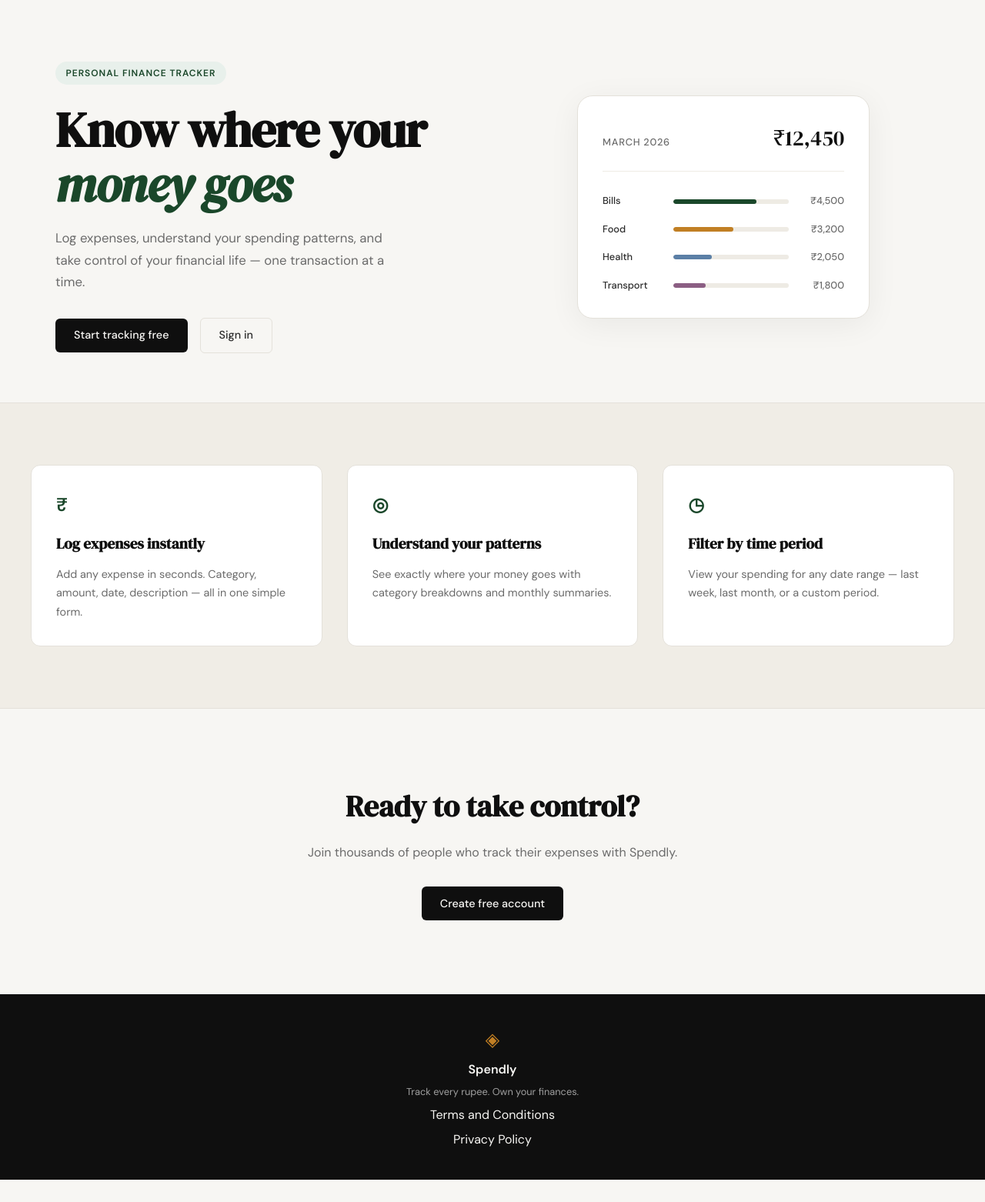
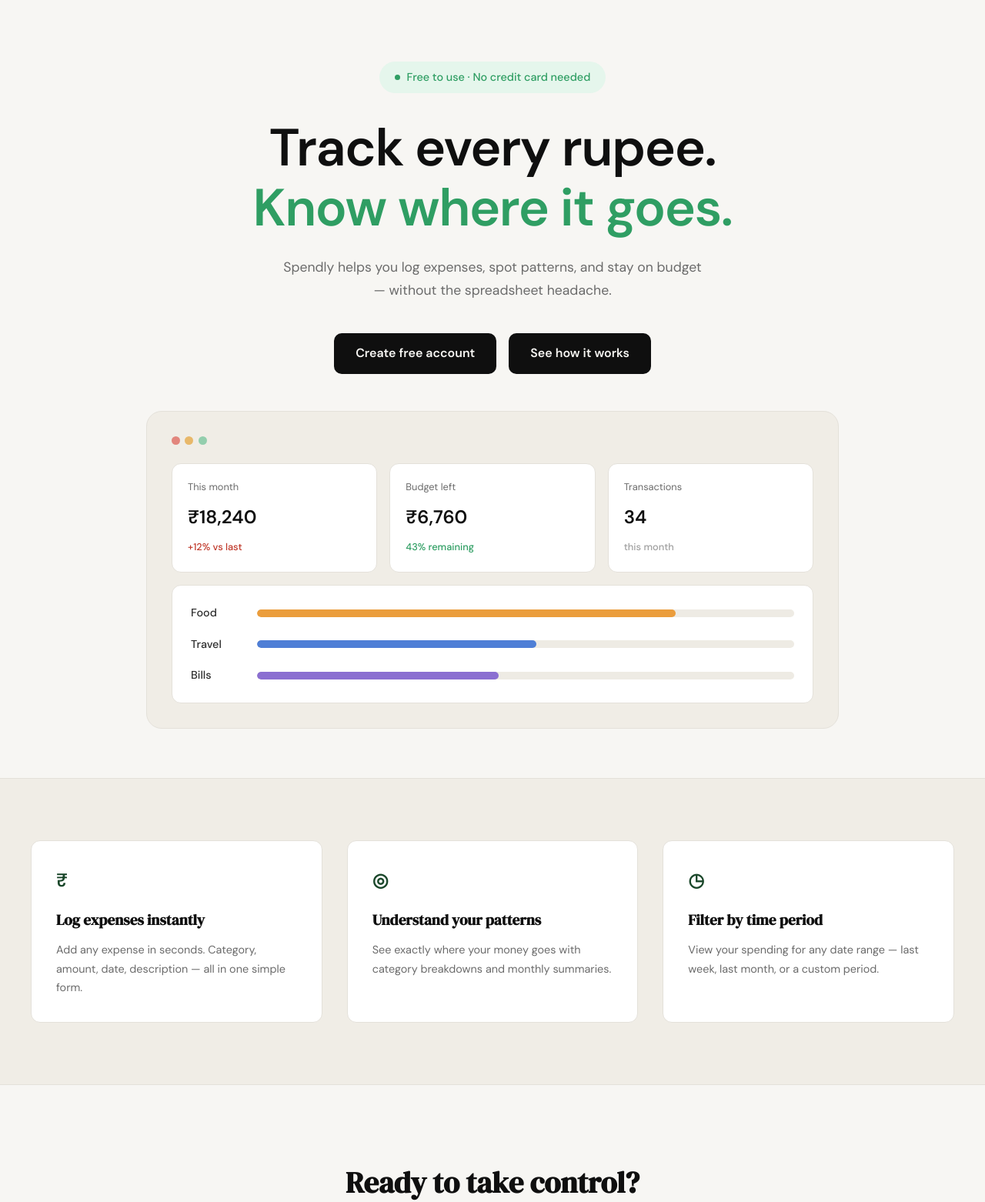
Before and after one commit to Divyansh-Sahu04/Track_my_each_expense, a Flask app: page / in a window 1280 px wide. Shown: the part 61-1623 px from the top of the page at 77% size. Before the commit the page ends 1594 px from the top, so only its background shows below. Run offline with Flask 3, Linux system fonts and the light colour scheme.

Commit message:
landing: redesign hero section to match mockup

```diff
--- a/static/css/style.css
+++ b/static/css/style.css
@@ -125,54 +125,82 @@ a { color: inherit; text-decoration: none; }
 
 .hero {
     padding: 5rem 2rem 4rem;
-    display: grid;
-    grid-template-columns: 1fr 1fr;
-    gap: 4rem;
-    align-items: center;
     max-width: var(--max-width);
     margin: 0 auto;
+    text-align: center;
+}
+
+.hero-text {
+    max-width: 640px;
+    margin: 0 auto 3rem;
 }
 
 .hero-badge {
+    display: inline-flex;
+    align-items: center;
+    gap: 0.55rem;
+    background: #e5f6ec;
+    color: #2f9e63;
+    font-size: 0.9rem;
+    font-weight: 500;
+    padding: 0.55rem 1.25rem;
+    border-radius: 999px;
+    margin-bottom: 2rem;
+}
+
+.hero-badge-dot {
+    width: 7px;
+    height: 7px;
+    border-radius: 50%;
+    background: #2f9e63;
     display: inline-block;
-    background: var(--accent-light);
-    color: var(--accent);
-    font-size: 0.75rem;
-    font-weight: 600;
-    letter-spacing: 0.08em;
-    text-transform: uppercase;
-    padding: 0.35rem 0.85rem;
-    border-radius: 999px;
+}
+
+.hero-title {
+    font-family: var(--font-body);
+    font-weight: 700;
+    font-size: clamp(2.75rem, 6vw, 4.25rem);
+    line-height: 1.15;
+    letter-spacing: -0.02em;
+    color: var(--ink);
     margin-bottom: 1.5rem;
 }
 
-.hero-title {
-    font-family: var(--font-display);
-    font-size: clamp(2.5rem, 5vw, 4rem);
-    line-height: 1.1;
-    letter-spacing: -0.02em;
-    color: var(--ink);
-    margin-bottom: 1.25rem;
-}
-
-.hero-title em {
-    font-style: italic;
-    color: var(--accent);
+.hero-accent {
+    color: #2f9e63;
 }
 
 .hero-subtitle {
-    font-size: 1.05rem;
+    font-size: 1.1rem;
     color: var(--ink-muted);
     line-height: 1.7;
-    max-width: 460px;
-    margin-bottom: 2rem;
+    max-width: 560px;
+    margin: 0 auto 2.5rem;
 }
 
 .hero-actions {
     display: flex;
     gap: 1rem;
     align-items: center;
+    justify-content: center;
 }
+
+.hero-btn {
+    display: inline-block;
+    background: var(--ink);
+    color: var(--paper);
+    padding: 0.85rem 1.75rem;
+    border-radius: 10px;
+    font-family: var(--font-body);
+    font-size: 1rem;
+    font-weight: 600;
+    cursor: pointer;
+    border: none;
+    transition: background 0.2s;
+    text-decoration: none;
+}
+
+.hero-btn:hover { background: var(--accent); }
 
 /* ------------------------------------------------------------------ */
 /* Mock card (hero visual)                                             */
@@ -184,55 +212,95 @@ a { color: inherit; text-decoration: none; }
 }
 
 .mock-card {
-    background: var(--paper-card);
+    background: var(--paper-warm);
     border: 1px solid var(--border);
     border-radius: var(--radius-lg);
     padding: 2rem;
     width: 100%;
-    max-width: 380px;
-    box-shadow: 0 8px 40px rgba(0,0,0,0.06);
+    max-width: 900px;
+    text-align: left;
 }
 
-.mock-card-header {
+.mock-dots {
     display: flex;
-    justify-content: space-between;
-    align-items: baseline;
-    margin-bottom: 1.75rem;
-    padding-bottom: 1.25rem;
-    border-bottom: 1px solid var(--border-soft);
+    gap: 0.4rem;
+    margin-bottom: 1.5rem;
 }
 
-.mock-label {
+.mock-dot {
+    width: 11px;
+    height: 11px;
+    border-radius: 50%;
+}
+
+.mock-dot-red { background: #e2867d; }
+.mock-dot-yellow { background: #e8b86a; }
+.mock-dot-green { background: #93cead; }
+
+.mock-stats {
+    display: grid;
+    grid-template-columns: repeat(3, 1fr);
+    gap: 1rem;
+    margin-bottom: 1rem;
+}
+
+.mock-stat {
+    background: var(--paper-card);
+    border: 1px solid var(--border);
+    border-radius: var(--radius-md);
+    padding: 1.25rem;
+}
+
+.mock-stat-label {
+    display: block;
+    font-size: 0.8rem;
+    color: var(--ink-muted);
+    margin-bottom: 0.6rem;
+}
+
+.mock-stat-value {
+    display: block;
+    font-family: var(--font-body);
+    font-weight: 700;
+    font-size: 1.5rem;
+    color: var(--ink);
+    margin-bottom: 0.4rem;
+}
+
+.mock-stat-delta {
     font-size: 0.8rem;
     font-weight: 500;
-    color: var(--ink-muted);
-    text-transform: uppercase;
-    letter-spacing: 0.06em;
 }
 
-.mock-total {
-    font-family: var(--font-display);
-    font-size: 1.75rem;
-    color: var(--ink);
+.mock-stat-delta-neg { color: var(--danger); }
+.mock-stat-delta-pos { color: #2f9e63; }
+.mock-stat-delta-neutral { color: var(--ink-faint); }
+
+.mock-bars-card {
+    background: var(--paper-card);
+    border: 1px solid var(--border);
+    border-radius: var(--radius-md);
+    padding: 1.5rem;
+    display: flex;
+    flex-direction: column;
+    gap: 1.1rem;
 }
-
-.mock-bars { display: flex; flex-direction: column; gap: 1rem; }
 
 .mock-bar-row {
     display: grid;
-    grid-template-columns: 80px 1fr 60px;
+    grid-template-columns: 70px 1fr;
     align-items: center;
-    gap: 0.75rem;
+    gap: 1rem;
 }
 
 .mock-cat {
-    font-size: 0.8rem;
+    font-size: 0.9rem;
     font-weight: 500;
     color: var(--ink-soft);
 }
 
 .mock-bar-track {
-    height: 6px;
+    height: 10px;
     background: var(--border-soft);
     border-radius: 999px;
     overflow: hidden;
@@ -240,21 +308,13 @@ a { color: inherit; text-decoration: none; }
 
 .mock-bar {
     height: 100%;
-    background: var(--accent);
     border-radius: 999px;
     transition: width 0.6s ease;
 }
 
-.mock-bar-2 { background: var(--accent-2); }
-.mock-bar-3 { background: #5b7fa6; }
-.mock-bar-4 { background: #8b5e83; }
-
-.mock-amt {
-    font-size: 0.8rem;
-    font-weight: 500;
-    color: var(--ink-muted);
-    text-align: right;
-}
+.mock-bar-food { background: #eb9d3c; }
+.mock-bar-travel { background: #4f7fd6; }
+.mock-bar-bills { background: #8b6fd1; }
 
 /* ------------------------------------------------------------------ */
 /* Buttons                                                             */
@@ -572,14 +632,8 @@ a { color: inherit; text-decoration: none; }
 /* ------------------------------------------------------------------ */
 
 @media (max-width: 900px) {
-    .hero {
-        grid-template-columns: 1fr;
-        text-align: center;
-    }
-
     .hero-subtitle { max-width: 100%; }
-    .hero-actions { justify-content: center; }
-    .hero-visual { display: none; }
+    .mock-stats { grid-template-columns: 1fr; }
 
     .features-inner { grid-template-columns: 1fr; }
 }
@@ -587,4 +641,6 @@ a { color: inherit; text-decoration: none; }
 @media (max-width: 600px) {
     .nav-links a:not(.nav-cta) { display: none; }
     .hero { padding: 3rem 1rem 2rem; }
+    .hero-actions { flex-wrap: wrap; }
+    .mock-card { padding: 1.25rem; }
 }
--- a/templates/landing.html
+++ b/templates/landing.html
@@ -5,56 +5,66 @@
 {% block content %}
 
 <section class="hero">
-    <div class="hero-inner">
-        <div class="hero-badge">Personal Finance Tracker</div>
+    <div class="hero-text">
+        <div class="hero-badge">
+            <span class="hero-badge-dot"></span>
+            Free to use · No credit card needed
+        </div>
         <h1 class="hero-title">
-            Know where your<br>
-            <em>money goes</em>
+            Track every rupee.<br>
+            <span class="hero-accent">Know where it goes.</span>
         </h1>
         <p class="hero-subtitle">
-            Log expenses, understand your spending patterns,
-            and take control of your financial life —
-            one transaction at a time.
+            Spendly helps you log expenses, spot patterns, and stay
+            on budget — without the spreadsheet headache.
         </p>
         <div class="hero-actions">
-            <a href="{{ url_for('register') }}" class="btn-primary">Start tracking free</a>
-            <a href="{{ url_for('login') }}" class="btn-ghost">Sign in</a>
+            <a href="{{ url_for('register') }}" class="hero-btn">Create free account</a>
+            <a href="#" class="hero-btn">See how it works</a>
         </div>
     </div>
     <div class="hero-visual">
         <div class="mock-card">
-            <div class="mock-card-header">
-                <span class="mock-label">March 2026</span>
-                <span class="mock-total">₹12,450</span>
+            <div class="mock-dots">
+                <span class="mock-dot mock-dot-red"></span>
+                <span class="mock-dot mock-dot-yellow"></span>
+                <span class="mock-dot mock-dot-green"></span>
             </div>
-            <div class="mock-bars">
+            <div class="mock-stats">
+                <div class="mock-stat">
+                    <span class="mock-stat-label">This month</span>
+                    <span class="mock-stat-value">₹18,240</span>
+                    <span class="mock-stat-delta mock-stat-delta-neg">+12% vs last</span>
+                </div>
+                <div class="mock-stat">
+                    <span class="mock-stat-label">Budget left</span>
+                    <span class="mock-stat-value">₹6,760</span>
+                    <span class="mock-stat-delta mock-stat-delta-pos">43% remaining</span>
+                </div>
+                <div class="mock-stat">
+                    <span class="mock-stat-label">Transactions</span>
+                    <span class="mock-stat-value">34</span>
+                    <span class="mock-stat-delta mock-stat-delta-neutral">this month</span>
+                </div>
+            </div>
+            <div class="mock-bars-card">
+                <div class="mock-bar-row">
+                    <span class="mock-cat">Food</span>
+                    <div class="mock-bar-track">
+                        <div class="mock-bar mock-bar-food" style="width: 78%"></div>
+                    </div>
+                </div>
+                <div class="mock-bar-row">
+                    <span class="mock-cat">Travel</span>
+                    <div class="mock-bar-track">
+                        <div class="mock-bar mock-bar-travel" style="width: 52%"></div>
+                    </div>
+                </div>
                 <div class="mock-bar-row">
                     <span class="mock-cat">Bills</span>
                     <div class="mock-bar-track">
-                        <div class="mock-bar" style="width: 72%"></div>
+                        <div class="mock-bar mock-bar-bills" style="width: 45%"></div>
                     </div>
-                    <span class="mock-amt">₹4,500</span>
-                </div>
-                <div class="mock-bar-row">
-                    <span class="mock-cat">Food</span>
-                    <div class="mock-bar-track">
-                        <div class="mock-bar mock-bar-2" style="width: 52%"></div>
-                    </div>
-                    <span class="mock-amt">₹3,200</span>
-                </div>
-                <div class="mock-bar-row">
-                    <span class="mock-cat">Health</span>
-                    <div class="mock-bar-track">
-                        <div class="mock-bar mock-bar-3" style="width: 33%"></div>
-                    </div>
-                    <span class="mock-amt">₹2,050</span>
-                </div>
-                <div class="mock-bar-row">
-                    <span class="mock-cat">Transport</span>
-                    <div class="mock-bar-track">
-                        <div class="mock-bar mock-bar-4" style="width: 28%"></div>
-                    </div>
-                    <span class="mock-amt">₹1,800</span>
                 </div>
             </div>
         </div>
```
Also changed, not shown: Screenshot 2026-03-25 at 12.36.20 AM.png (added).
